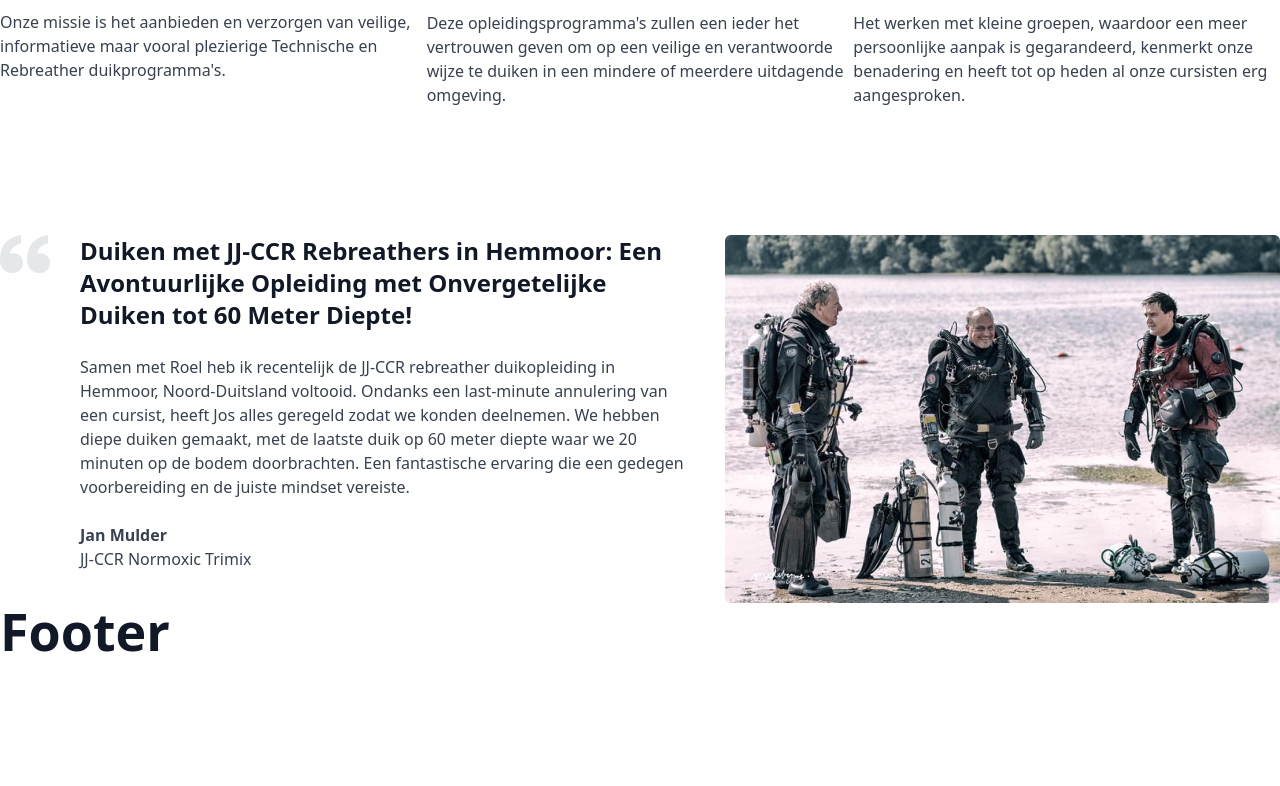
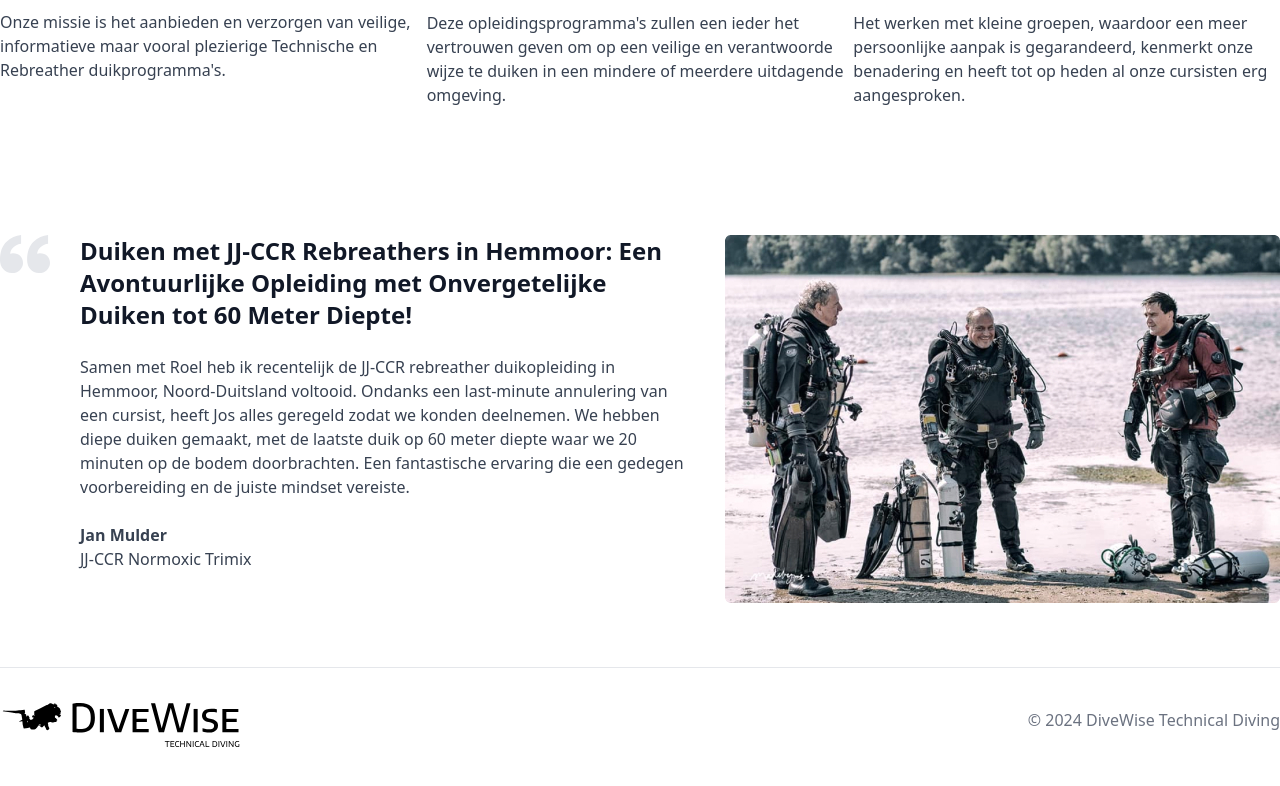
Before and after one commit to JoeriSmits/DiveWise, a Next.js app: page / in a window 1280 px wide. Shown: the part 996-1782 px from the top of the page. Before the commit the page ends 1662 px from the top, so only its background shows below. Built offline with nearby package versions, Linux system fonts and the light colour scheme.

Commit message:
feat: added footer

```diff
--- a/components/footer/footer.tsx
+++ b/components/footer/footer.tsx
@@ -1,7 +1,10 @@
+import Image from "next/image";
+
 const Footer = ({}): JSX.Element => {
     return (
-        <div>
-        <h1>Footer</h1>
+        <div className="flex justify-between items-center container mx-auto py-6 my-16 border-solid border-neutral-500 border-t">
+            <Image src="/assets/images/logo.svg" alt="Footer" width={240} height={55} />
+            <span className="text-neutral-600">© 2024 DiveWise Technical Diving</span>
         </div>
     );
 }
--- a/tailwind.config.ts
+++ b/tailwind.config.ts
@@ -31,6 +31,8 @@
         900: "#111827",
         800: "#1F2937",
         700: "#374151",
+        600: "#6B7280",
+        500: "#E5E7EB",
       }
     },
     container: {
```
